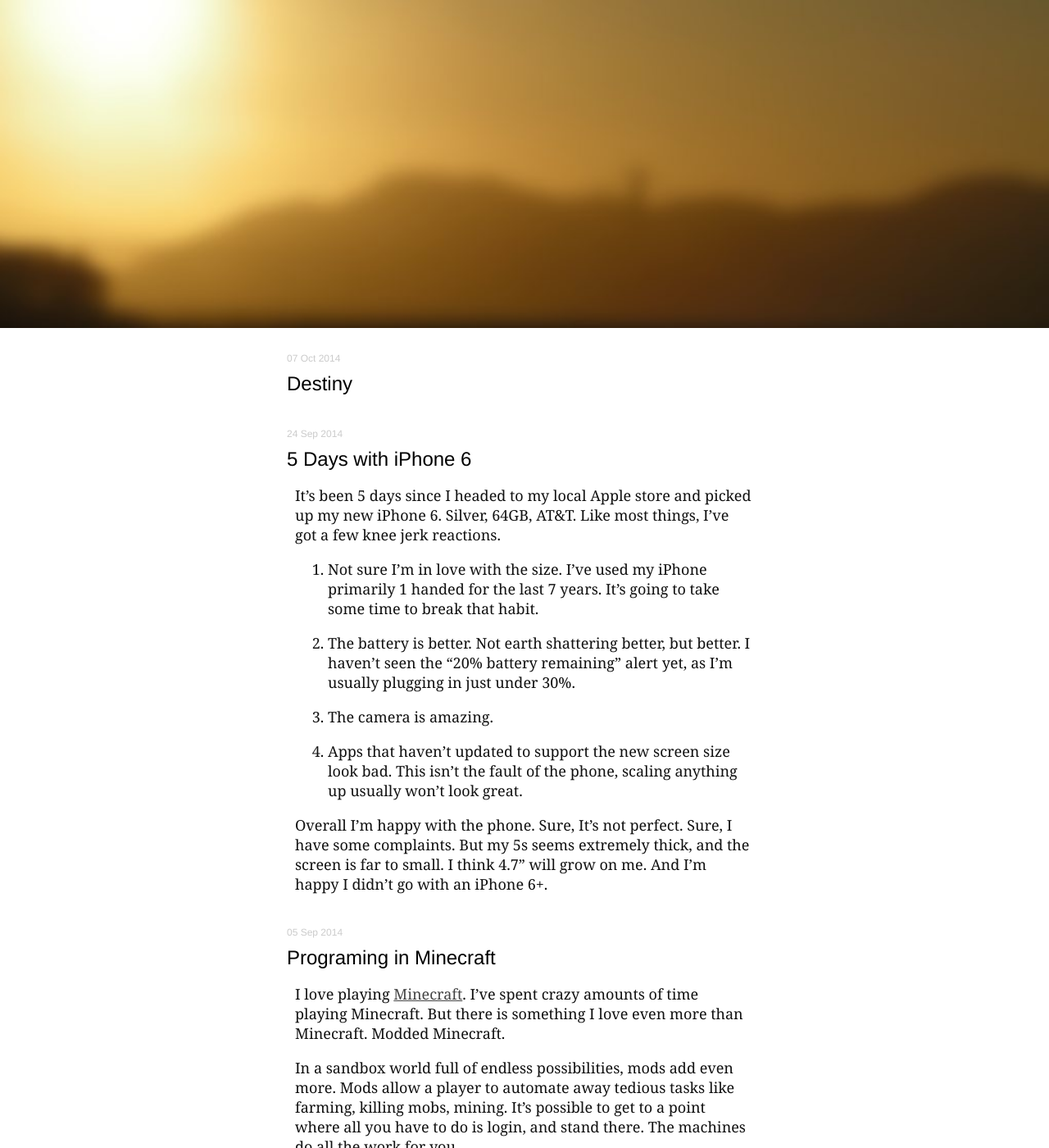
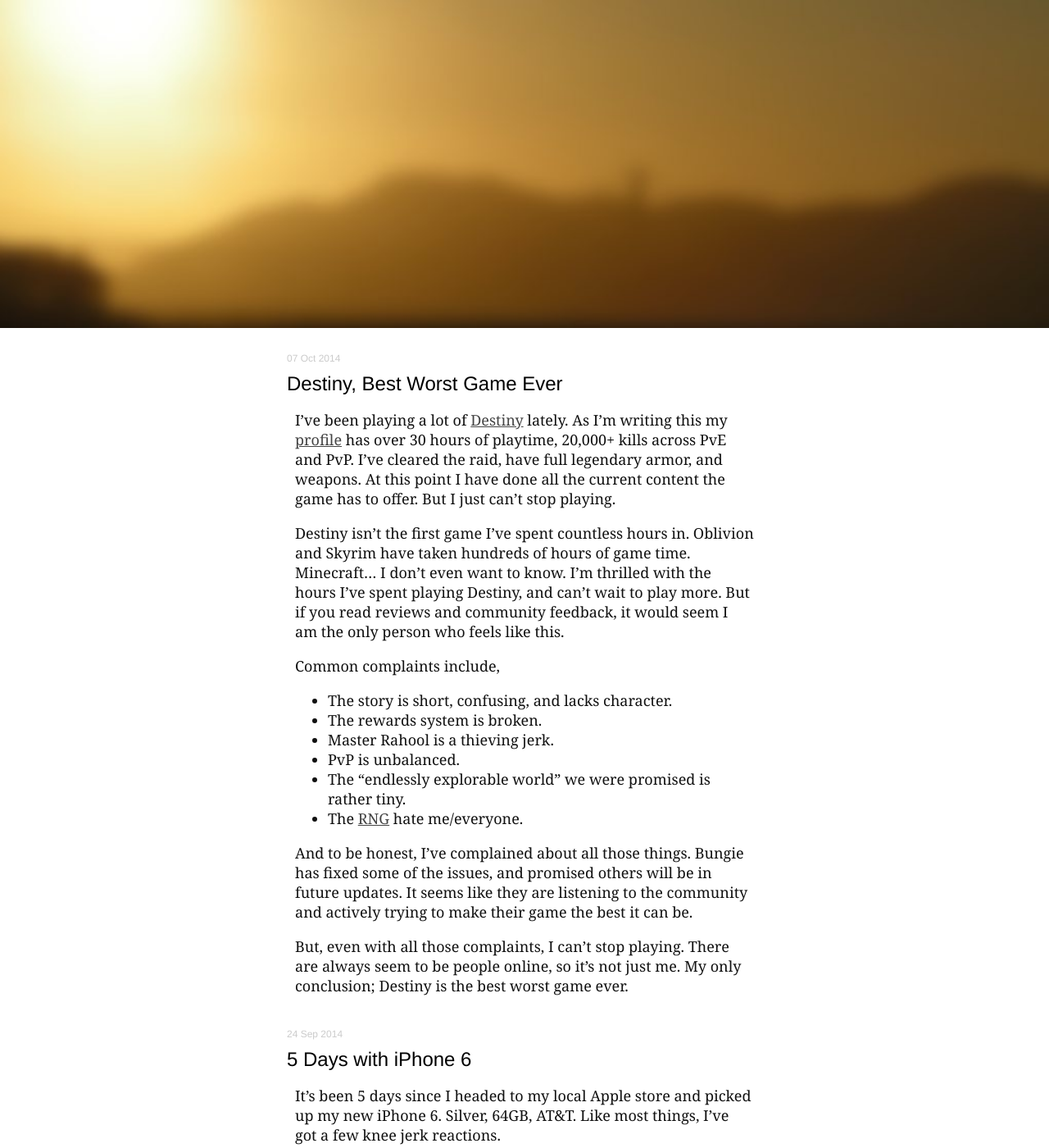
Before and after one commit to skylarsch/skylarsch.github.io, a Jekyll site: the page built from index.html, in a window 1280 px wide and 1400 px high. Shown: the whole window at 82% size. Built offline with Jekyll 4.4.1, drawn with Linux system fonts in a browser that asks for light colours; nearby versions of some CDN libraries; Markdown is read by kramdown in place of the engine named in the settings; comment, search, counter and statistics services are not loaded.

Commit message:
Fixed broken post

```diff
--- a/_posts/2014-10-07-destiny.md
+++ b/_posts/2014-10-07-destiny.md
@@ -1,5 +1,25 @@
 ---
 layout: post
-title: "Destiny"
+title: "Destiny, Best Worst Game Ever"
 date: 2014-10-07 10:49:51
 ---
+
+I’ve been playing a lot of [Destiny][] lately. As I’m writing this my [profile][] has over 30 hours of playtime, 20,000+ kills across PvE and PvP.  I’ve cleared the raid, have full legendary armor, and weapons.  At this point I have done all the current content the game has to offer.  But I just can’t stop playing.
+
+Destiny isn’t the first game I’ve spent countless hours in.  Oblivion and Skyrim have taken hundreds of hours of game time.  Minecraft… I don’t even want to know.  I’m thrilled with the hours I’ve spent playing Destiny, and can’t wait to play more.  But if you read reviews and community feedback, it would seem I am the only person who feels like this.
+
+Common complaints include,
+- The story is short, confusing, and lacks character.
+- The rewards system is broken.
+- Master Rahool is a thieving jerk.
+- PvP is unbalanced.
+- The “endlessly explorable world” we were promised is rather tiny.
+- The [RNG][] hate me/everyone.
+
+And to be honest, I’ve complained about all those things.  Bungie has fixed some of the issues, and promised others will be in future updates.  It seems like they are listening to the community and actively trying to make their game the best it can be.
+
+But, even with all those complaints, I can’t stop playing.  There are always seem to be people online, so it’s not just me.  My only conclusion; Destiny is the best worst game ever.
+
+[Destiny]: http://www.destinythegame.com
+[profile]: http://www.bungie.net/en/Legend/2/4611686018428669963/2305843009214798428
+[RNG]: http://www.urbandictionary.com/define.php?term=RNG
```
Also changed, not shown: 1 other file.
